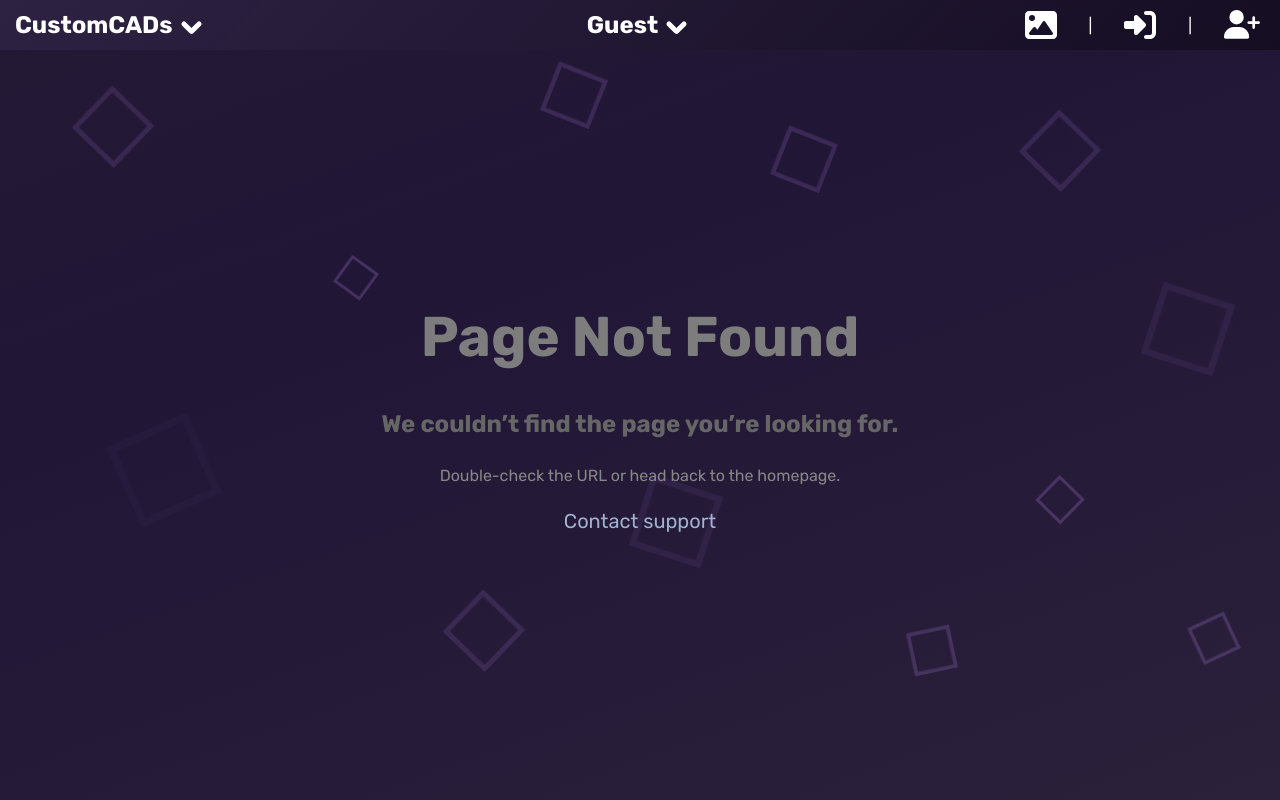
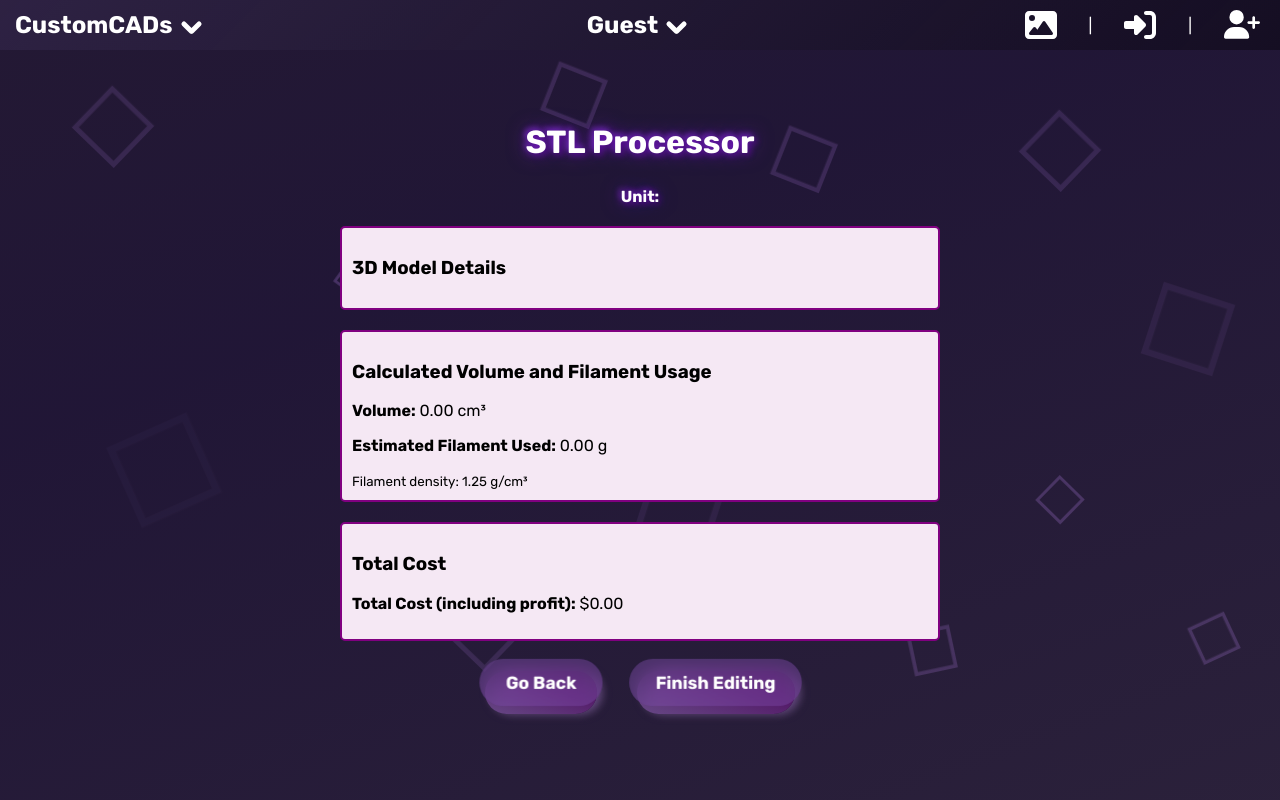
Before and after one commit to ivanzlatinov1/CustomCADsDemoDesign, a React (Vite) app in the folder data/: page /processor in a window 1280 px wide. Shown: the top 800 px of the page. Built offline with nearby package versions, Linux system fonts and the light colour scheme; the HTML template or start-up script is replaced by a standard one.

Commit message:
finished processor page for the editor

```diff
--- a/data/src/App.tsx
+++ b/data/src/App.tsx
@@ -8,10 +8,10 @@ import "./index.css"
 const App: React.FC = () => {
 
   return (
-    <div className=".wrapper">
+    <div className="wrapper">
       <Header />
       <Gradient />
-      <AppRoutes className="content" />
+      <AppRoutes />
       <Footer />
     </div>
   )
--- /dev/null
+++ b/data/src/pages/Public/Editor/ProcessorPage/ProcessorPage.module.css
@@ -0,0 +1,56 @@
+.container {
+    position: relative;
+    display: flex;
+    justify-content: center;
+    align-items: center;
+    height: 100vh;
+}
+
+.box {
+    padding: 30px;
+    background-color: #fff;
+    border-radius: 10px;
+    background: transparent ;
+    width: 80%;
+    max-width: 600px;
+}
+
+.box h2 {
+    color: white;
+    text-shadow:
+        3px 3px 5px rgba(75, 0, 130, 0.5),
+        -3px -3px 5px rgba(138, 43, 226, 0.4),
+        0px 0px 8px rgba(138, 43, 226, 0.8),
+        0px 0px 20px rgba(138, 43, 226, 0.6);
+    font-size: 2rem;
+    text-transform: capitalize;
+    text-align: center;
+}
+
+.box .unit {
+    color: white;
+    text-shadow:
+        3px 3px 5px rgba(75, 0, 130, 0.5),
+        -3px -3px 5px rgba(138, 43, 226, 0.4),
+        0px 0px 8px rgba(138, 43, 226, 0.8),
+        0px 0px 20px rgba(138, 43, 226, 0.6);
+    font-size: 1rem;
+    text-transform: capitalize;
+    text-align: center;
+}
+
+.details {
+    margin-top: 20px;
+    padding: 10px;
+    background-color: #f5e8f4;
+    border: 2px solid purple;
+    border-radius: 5px;
+}
+
+.btn {
+    width: 100%;
+    display: flex;
+    justify-content: center;
+    margin-top: 20px;
+    gap: 40px;
+}
--- /dev/null
+++ b/data/src/pages/Public/Editor/ProcessorPage/ProcessorPage.tsx
@@ -0,0 +1,116 @@
+import React, { useEffect, useState } from 'react';
+import * as THREE from 'three';
+import { useLocation, useNavigate } from 'react-router-dom';
+import { STLLoader } from 'three/examples/jsm/loaders/STLLoader';
+import Transition from '../../../../components/Transition/Transition';
+import BtnLink from '../../../../components/Button/Button';
+import styles from './ProcessorPage.module.css'
+
+type LocationState = {
+    file: File;
+    scale: { x: number; y: number; z: number };
+    unit: string;
+    scaledDimensions?: { width: number; height: number; depth: number };
+};
+
+const ProcessorPage: React.FC = () => {
+    const navigate = useNavigate();
+    const location = useLocation();
+    const { file, scale, unit, scaledDimensions } = (location.state || {}) as LocationState;
+
+    const [volume, setVolume] = useState<number>(0);
+    const [filamentUsed, setFilamentUsed] = useState<number>(0);
+    const [totalCost, setTotalCost] = useState<number>(0);
+    const filamentDensity = 1.25; // Filament density in g/cm³ for PLA, adjust as needed
+    const filamentCostPerKg = 100; // Cost of 1kg of filament in dollars
+
+    useEffect(() => {
+        if (file) {
+            const reader = new FileReader();
+
+            reader.onload = (event) => {
+                if (!event.target?.result) return;
+
+                const loader = new STLLoader();
+                const geometry = loader.parse(event.target.result as ArrayBuffer);
+
+                // Scale the geometry
+                geometry.scale(scale.x, scale.y, scale.z);
+
+                // Compute volume
+                const computedVolume = computeVolume(geometry);
+                setVolume(computedVolume);
+
+                // Compute filament usage
+                const filamentUsage = computedVolume * filamentDensity; // Assuming volume is in cm³
+                setFilamentUsed(filamentUsage);
+
+                // Calculate the cost of filament used (in grams) and add profit
+                const costOfFilament = (filamentUsage / 1000) * filamentCostPerKg; // Cost in dollars
+                const profitMargin = 1.2; // 20% profit
+                setTotalCost(costOfFilament * profitMargin);
+            };
+
+            reader.readAsArrayBuffer(file);
+        }
+    }, [file, scale]);
+
+    const computeVolume = (geometry: THREE.BufferGeometry): number => {
+        if (!geometry.isBufferGeometry) return 0;
+
+        geometry = geometry.toNonIndexed(); // Convert to non-indexed geometry for accurate volume calculation
+        const position = geometry.attributes.position.array as Float32Array;
+        let volume = 0;
+
+        for (let i = 0; i < position.length; i += 9) {
+            const v0 = new THREE.Vector3(position[i], position[i + 1], position[i + 2]);
+            const v1 = new THREE.Vector3(position[i + 3], position[i + 4], position[i + 5]);
+            const v2 = new THREE.Vector3(position[i + 6], position[i + 7], position[i + 8]);
+
+            volume += v0.dot(v1.cross(v2)) / 6.0;
+        }
+
+        return Math.abs(volume / 1000); // Return volume in cm³
+    };
+
+    return (
+        <Transition>
+            <div className={styles.container}>
+                <div className={styles.box}>
+                    <h2>STL Processor</h2>
+                    <p className={styles.unit}><strong>Unit:</strong> {unit}</p>
+
+                    <div className={styles.details}>
+                        <h3>3D Model Details</h3>
+                        {scaledDimensions && (
+                            <>
+                                <p><strong>Width:</strong> {scaledDimensions.width.toFixed(2)} {unit}</p>
+                                <p><strong>Height:</strong> {scaledDimensions.height.toFixed(2)} {unit}</p>
+                                <p><strong>Depth:</strong> {scaledDimensions.depth.toFixed(2)} {unit}</p>
+                            </>
+                        )}
+                    </div>
+
+                    <div className={styles.details}>
+                        <h3>Calculated Volume and Filament Usage</h3>
+                        <p><strong>Volume:</strong> {volume.toFixed(2)} cm³</p>
+                        <p><strong>Estimated Filament Used:</strong> {filamentUsed.toFixed(2)} g</p>
+                        <small>Filament density: {filamentDensity} g/cm³</small>
+                    </div>
+
+                    <div className={styles.details}>
+                        <h3>Total Cost</h3>
+                        <p><strong>Total Cost (including profit):</strong> ${totalCost.toFixed(2)}</p>
+                    </div>
+
+                    <div className={styles.btn}>
+                        <BtnLink text='Go Back' onClick={() => navigate(-1)} />
+                        <BtnLink text='Finish Editing' link='/details' />
+                    </div>
+                </div>
+            </div>
+        </Transition>
+    );
+};
+
+export default ProcessorPage;
--- a/data/src/routes/AppRoutes.tsx
+++ b/data/src/routes/AppRoutes.tsx
@@ -28,6 +28,7 @@ import Shipments from '../pages/Client/Shipments/Shipments';
 import ShipmentDetails from '../pages/Client/Shipments/ShipmentDetails/ShipmentDetails';
 import ViewerPage from '../pages/Public/Editor/ViewerPage/ViewerPage';
 import DimensionsPage from '../pages/Public/Editor/DimensionsPage/DimensionsPage';
+import ProcessorPage from '../pages/Public/Editor/ProcessorPage/ProcessorPage';
 
 const AppRoutes: React.FC = () => {
   return (
@@ -59,6 +60,7 @@ const AppRoutes: React.FC = () => {
       <Route path="/shipment-details" element={<ShipmentDetails />} />
       <Route path="/viewer" element={<ViewerPage />} />
       <Route path="/adjust-dimensions" element={<DimensionsPage />} />
+      <Route path="/processor" element={<ProcessorPage />} />
       <Route path="/error/400" element={<ErrorPage status={400} />} />
       <Route path="/error/401" element={<ErrorPage status={401} />} />
       <Route path="/error/403" element={<ErrorPage status={403} />} />
```
